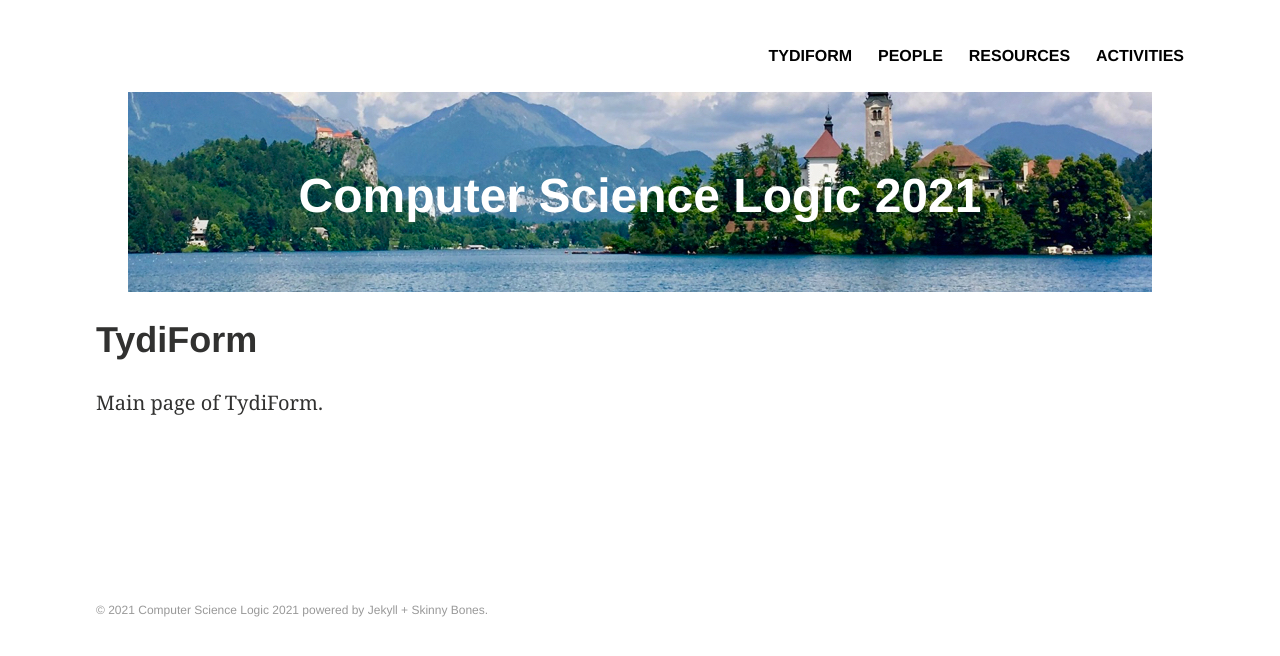
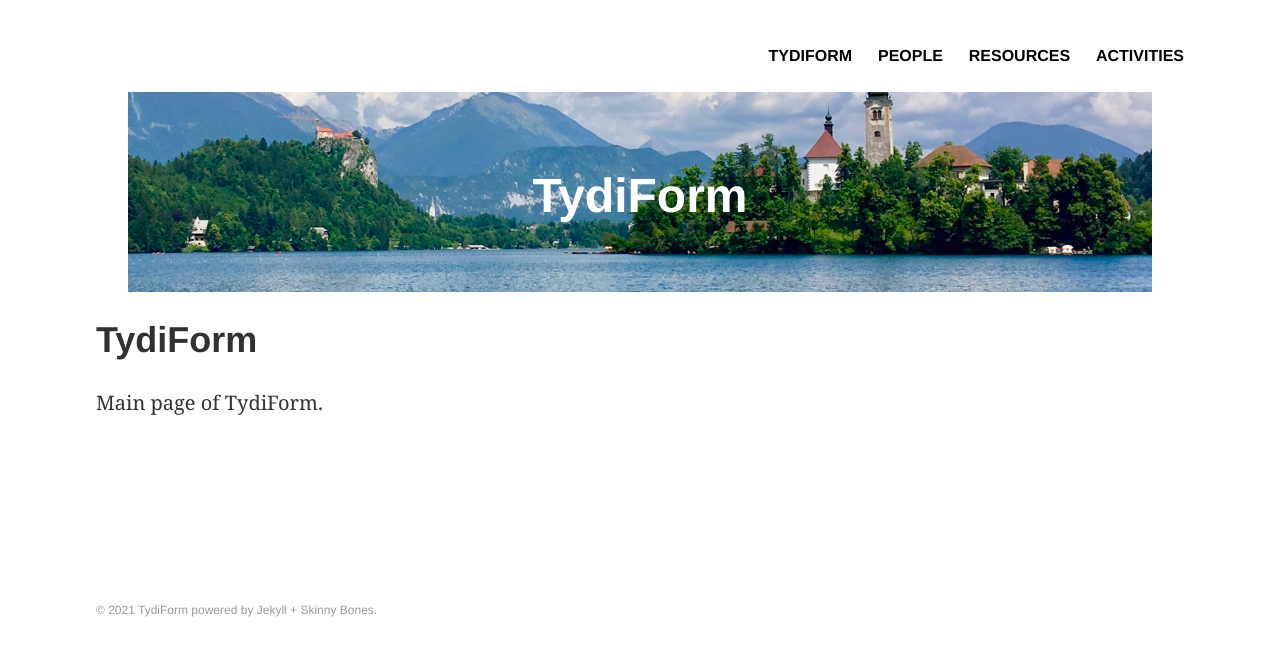
Before and after one commit to ul-fmf/tydi-form-site, a Jekyll site: the page built from index.md, in a window 1280 px wide. Shown: the top 656 px of the page. Built offline with Jekyll 4.4.1, drawn with Linux system fonts in a browser that asks for light colours.

Commit message:
Continue renaming the website

```diff
--- a/_config.yml
+++ b/_config.yml
@@ -1,6 +1,6 @@
 # Site wide configuration
 
-title: "Computer Science Logic  2021"
+title: "TydiForm"
 description: # you can place here a subtitle
 logo: # 120x120 px default image used for Twitter summary card
 teaser: # 400x250 px default teaser image used in image archive grid
--- a/_data/navigation.yml
+++ b/_data/navigation.yml
@@ -2,7 +2,7 @@
 
 - title: TydiForm
   url: /
-#  excerpt: General information about the CSL 2021 conference
+#  excerpt: General information the TydiForm project
 
 - title: People
   url: /people/
```
